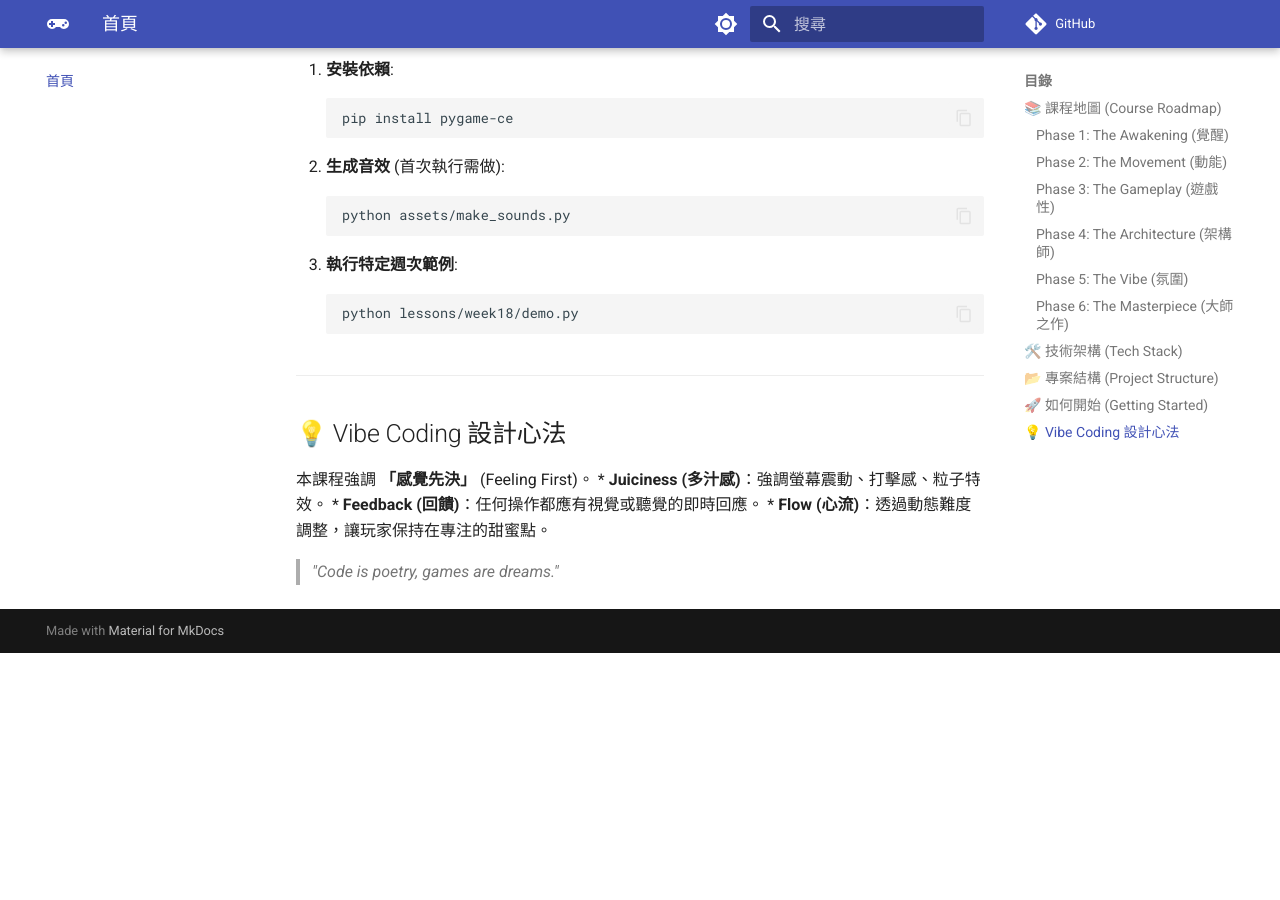
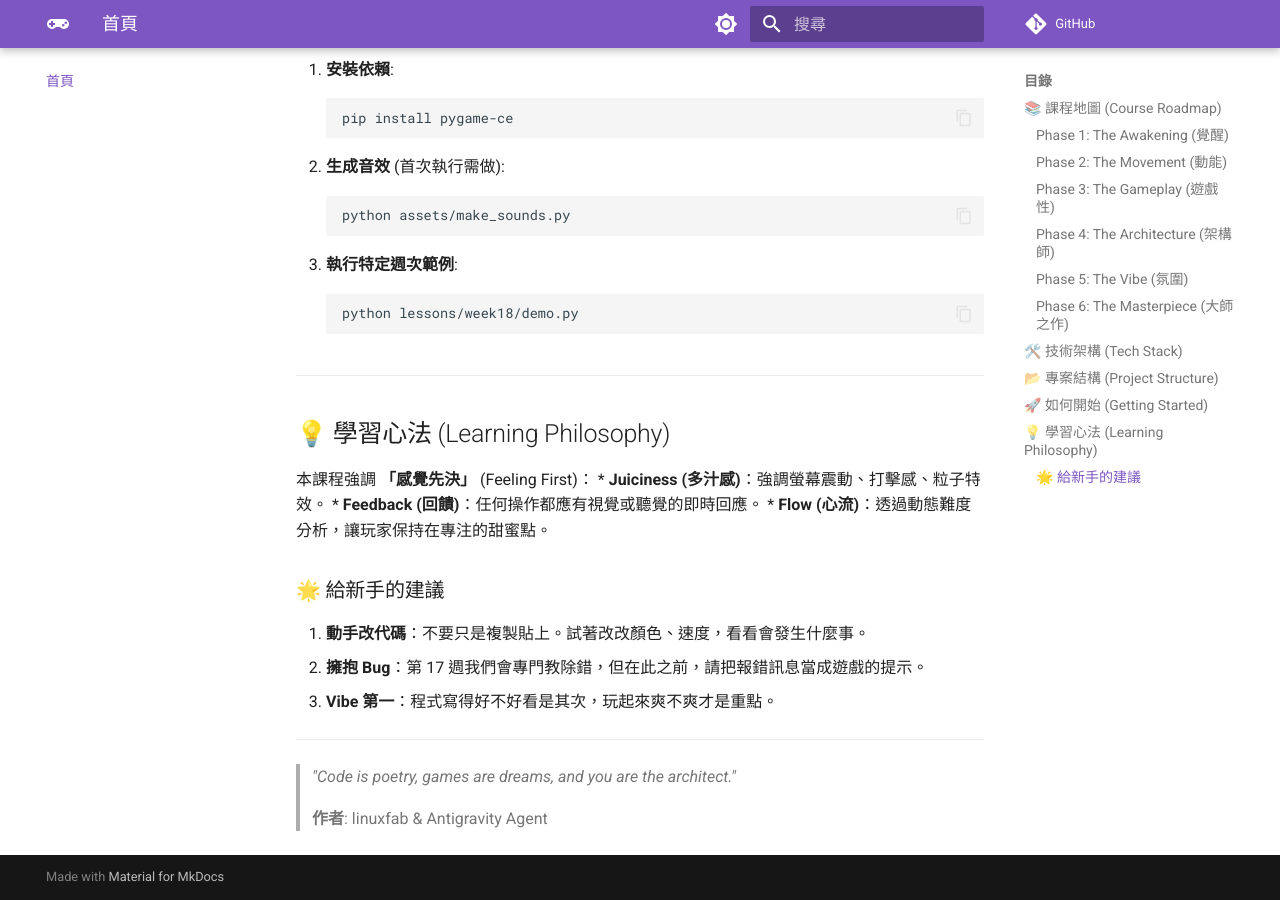
Before and after one commit to linuxfab/18_week_python_antigravity, an MkDocs documentation site: the page built from docs/index.md, in a window 1280 px wide and 900 px high, scrolled down 2221 px. Built offline with MkDocs 1.6.1 and Material for MkDocs 9.7.7, drawn with Linux system fonts in a browser that asks for light colours; comment, search, counter and statistics services are not loaded; before the commit the page ends 2874 px from its top, so only the background shows below that.

```diff
--- a/docs/index.md
+++ b/docs/index.md
@@ -90,11 +90,20 @@
 
 ---
 
-## 💡 Vibe Coding 設計心法
+## 💡 學習心法 (Learning Philosophy)
 
-本課程強調 **「感覺先決」** (Feeling First)。
+本課程強調 **「感覺先決」** (Feeling First)：
 *   **Juiciness (多汁感)**：強調螢幕震動、打擊感、粒子特效。
 *   **Feedback (回饋)**：任何操作都應有視覺或聽覺的即時回應。
-*   **Flow (心流)**：透過動態難度調整，讓玩家保持在專注的甜蜜點。
+*   **Flow (心流)**：透過動態難度分析，讓玩家保持在專注的甜蜜點。
 
-> *"Code is poetry, games are dreams."*
+### 🌟 給新手的建議
+1.  **動手改代碼**：不要只是複製貼上。試著改改顏色、速度，看看會發生什麼事。
+2.  **擁抱 Bug**：第 17 週我們會專門教除錯，但在此之前，請把報錯訊息當成遊戲的提示。
+3.  **Vibe 第一**：程式寫得好不好看是其次，玩起來爽不爽才是重點。
+
+---
+
+> *"Code is poetry, games are dreams, and you are the architect."*
+>
+> **作者**: linuxfab & Antigravity Agent
--- a/mkdocs.yml
+++ b/mkdocs.yml
@@ -13,15 +13,15 @@ theme:
     # 支援自動切換深色/淺色模式
     - media: "(prefers-color-scheme: light)"
       scheme: default
-      primary: indigo
-      accent: indigo
+      primary: deep purple
+      accent: lime
       toggle:
         icon: material/brightness-7
         name: 切換到深色模式
     - media: "(prefers-color-scheme: dark)"
       scheme: slate
       primary: black
-      accent: indigo
+      accent: lime
       toggle:
         icon: material/brightness-4
         name: 切換到淺色模式
@@ -29,6 +29,7 @@ theme:
     - navigation.tabs           # 頂部選單
     - navigation.sections       # 側邊欄區塊
     - navigation.top            # 回到頂部按鈕
+    - navigation.tracking       # 追蹤當前位置
     - search.suggest            # 搜尋語法建議
     - search.highlight          # 搜尋結果高亮
     - content.code.copy         # 程式碼一鍵複製
@@ -37,7 +38,11 @@ theme:
 markdown_extensions:
   - admonition                  # 支援 Alert/Note 區塊
   - pymdownx.details            # 支援折疊區塊
-  - pymdownx.superfences         # 支援複雜的程式碼嵌套
+  - pymdownx.superfences:       # 支援複雜的程式碼嵌套
+      custom_fences:
+        - name: mermaid
+          class: mermaid
+          format: !!python/name:pymdownx.superfences.mermaid_format
   - pymdownx.highlight:         # 程式碼高亮
       anchor_linenums: true
   - pymdownx.inlinehilite
@@ -46,6 +51,9 @@ markdown_extensions:
       alternate_style: true
   - attr_list
   - md_in_html
+  - pymdownx.emoji:
+      emoji_index: !!python/name:pymdownx.emoji.twemoji
+      emoji_generator: !!python/name:pymdownx.emoji.to_svg
 
 # 導航結構
 nav:
```
Also changed, not shown: agent-logs.md (+10 -0 lines), docs/lessons/week11/handout.md (+14 -3 lines), docs/lessons/week12/handout.md (+24 -1 lines).
